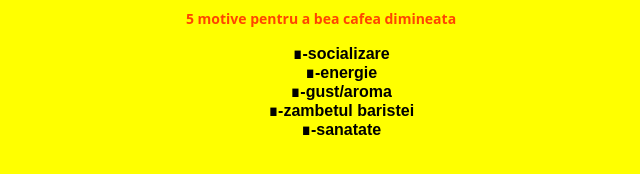
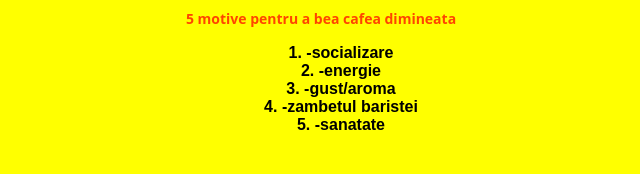
Before and after one commit to StefPiturca/intro-to-html, a plain HTML site: page list.html in a window 1280 px wide. Shown: the full height of the page, 319-959 px from the left. Drawn offline with Linux system fonts and the light colour scheme; a web font is replaced by a local one.

Commit message:
symboluri

```diff
--- a/starbuzz.css
+++ b/starbuzz.css
@@ -70,8 +70,9 @@ h5 {
     text-decoration-color: orangered;
 }
 ol {
-    list-style-type: '∎';
+    list-style-type: symbols('♠','♥');
     list-style-position: inside;
     list-style-image: url();
-   font-family: sans-serif;
+
+    font-family: sans-serif;
 }
```
